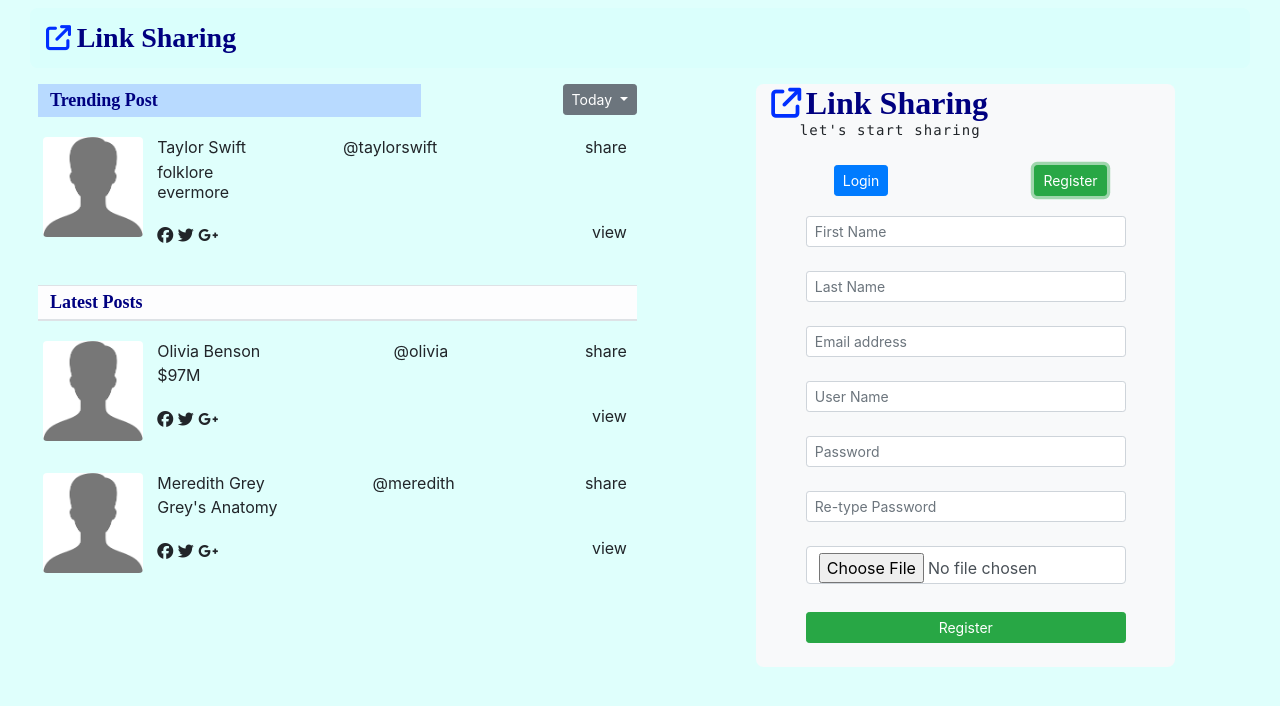
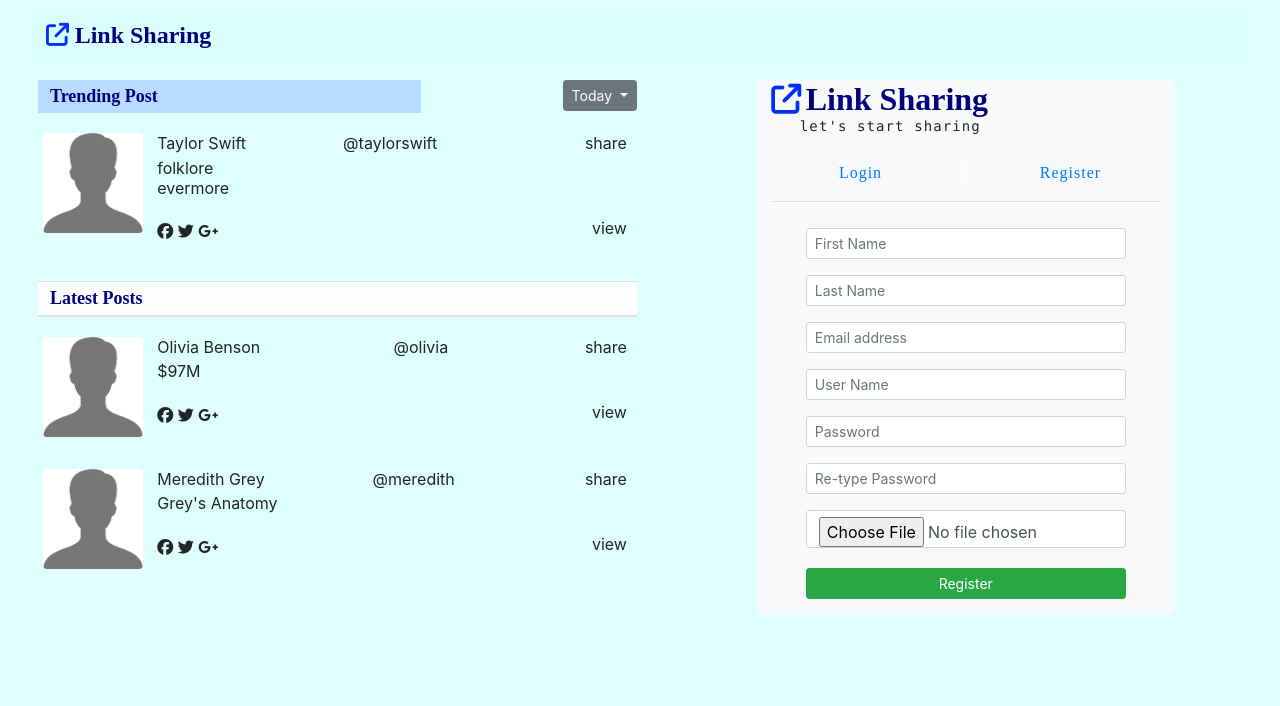
Before and after one commit to RxL-Nishant-Kumar/Link_Sharing, a plain HTML site: page index.html in a window 1280 px wide. Both pictures are taken after a click on the link "Register". Drawn offline with nearby package versions, Linux system fonts and the light colour scheme.

```diff
--- a/index.html
+++ b/index.html
@@ -47,8 +47,8 @@
             <nav class="navbar" style="background-color: #dafffc; border-radius: 0.2cm;">
                 <a href="#" class="navbar-brand">
                     <span><i class="fa-solid fa-arrow-up-right-from-square"
-                            style="color: #002fff; font-size: 25px"></i></span>
-                    <span id="mainname" class="h3 fw-bold mb-0">Link Sharing</span>
+                            style="color: #002fff; font-size: 23px"></i></span>
+                    <span id="mainname" class="h4 fw-bold mb-0">Link Sharing</span>
                 </a>
 
                 <!-- SERACH BUTTON DISABLED ->
@@ -255,18 +255,19 @@
                 <!--LOGO -> LINK SHARING END-->
 
                 <div class="panel panel-login">
+
                     <div class="panel-heading">
                         <div class="row">
-                            <div class="col-sm-6 d-flex justify-content-center">
-                                <a href="#" class="active" id="login-form-link">
-                                    <button type="button" class="btn btn-primary btn-sm">Login</button>
-                                </a>
+                            <div class="col-sm-6 d-flex justify-content-center border-right border-white">
+                                <a href="#" class="active" id="login-form-link"
+                                    style="font-family: Futura; font-weight: 200; letter-spacing: 1px;">Login</a>
                             </div>
                             <div class="col-sm-6 d-flex justify-content-center">
-                                <a href="#" id="register-form-link"><button type="button"
-                                        class="btn btn-success btn-sm">Register</button></a>
+                                <a href="#" id="register-form-link"
+                                    style="font-family: Futura; font-weight: 200; letter-spacing: 1px;">Register</a>
                             </div>
                         </div>
+                        <hr>
                     </div>
 
                     <div class="panel-body">
@@ -300,44 +301,44 @@
                             <!--REGISTRATION FORM SECTION START-->
 
                             <form id="register-form" method="post" role="form"
-                                style="margin-top: 20px; width: 20rem; align-content: center; display: none;">
+                                style="margin-top: 10px; width: 20rem; align-content: center; display: none;">
 
-                                <div class="form-outline mb-4">
+                                <div class="form-outline mb-3">
                                     <input type="name" id="firstName" class="form-control form-control-sm"
                                         placeholder="First Name" />
                                 </div>
 
-                                <div class="form-outline mb-4">
+                                <div class="form-outline mb-3">
                                     <input type="name" id="lastName" class="form-control form-control-sm"
                                         placeholder="Last Name" />
                                 </div>
 
-                                <div class="form-outline mb-4">
+                                <div class="form-outline mb-3">
                                     <input type="email" id="loginEmail" class="form-control form-control-sm"
                                         placeholder="Email address" />
                                 </div>
 
-                                <div class="form-outline mb-4">
+                                <div class="form-outline mb-3">
                                     <input type="name" id="username" class="form-control form-control-sm"
                                         placeholder="User Name" />
                                 </div>
 
-                                <div class="form-outline mb-4">
+                                <div class="form-outline mb-3">
                                     <input type="password" id="registerPassword" class="form-control form-control-sm"
                                         placeholder="Password" />
                                 </div>
 
-                                <div class="form-outline mb-4">
+                                <div class="form-outline mb-3">
                                     <input type="password" id="registerPassword2" class="form-control form-control-sm"
                                         placeholder="Re-type Password" />
                                 </div>
 
-                                <div class="form-outline mb-4">
-                                    <input type="file" id="photo" class="form-control form-control-md"
+                                <div class="form-outline mb-3">
+                                    <input type="file" id="photo" class="form-control form-control-xs"
                                         placeholder="Photu" />
                                 </div>
 
-                                <div class="pt-1 mb-4">
+                                <div class="pt-1 mb-3">
                                     <button class="btn btn-success btn-sm btn-block" type="button">Register</button>
                                 </div>
 
```
